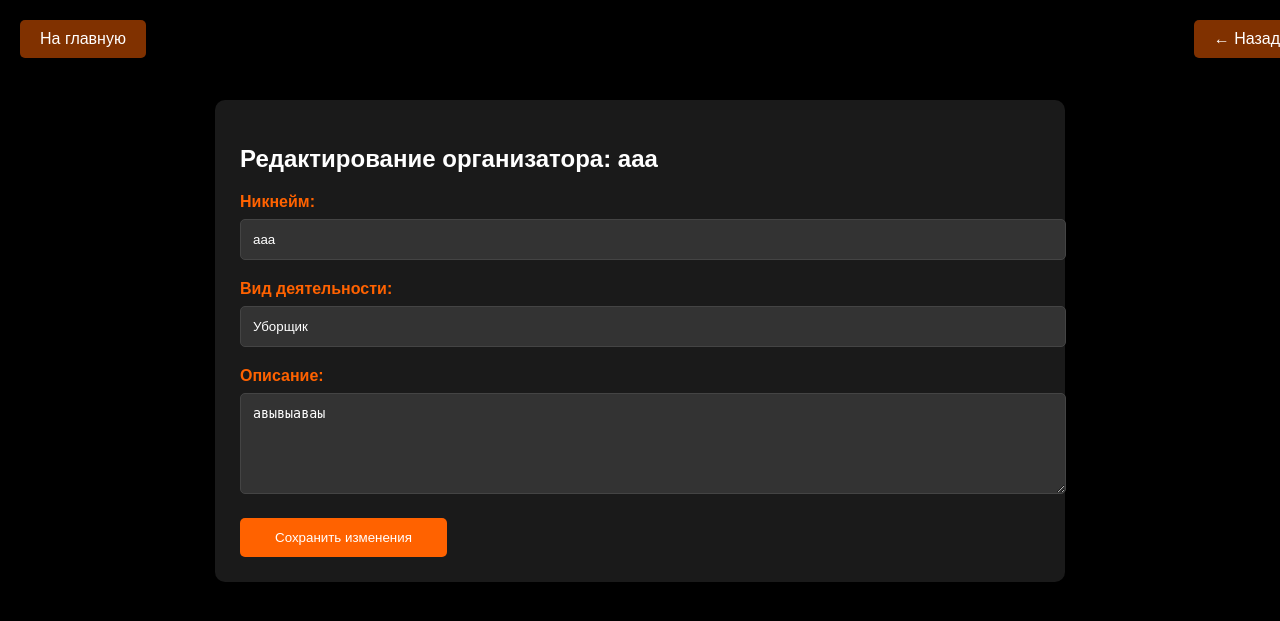
After one commit to DvorNil/if...else, a Flask app: page /edit_organizer/3 in a window 1280 px wide. The commit adds this page. Shown: the top 621 px of the page. Run offline with Flask 3, Linux system fonts and the light colour scheme; a user stored in the database is signed in.

Commit message:
Менять всех пользователей
Теперь модераторы могут изменить ник и описание любого пользователя

```diff
--- a/app/app.py
+++ b/app/app.py
@@ -1117,13 +1117,83 @@ def all_events():
     events = Event.query.filter_by(is_active=True).all()
     return render_template('all_events.html', events=events)
 
+@app.route('/all_organizers')
+def all_organizers():
+    if 'username' not in session or session.get('role') not in ['moderator', 'admin']:
+        return redirect(url_for('home'))
 
+    search_query = request.args.get('search', '').strip()
 
+    # Получаем всех организаторов с фильтром по поиску
+    organizers_query = User.query.filter_by(role='organizer')
+    if search_query:
+        organizers_query = organizers_query.filter(User.username.ilike(f'%{search_query}%'))
 
+    organizers = organizers_query.all()
+    return render_template('all_organizers.html', organizers=organizers, search_query=search_query)
 
+@app.route('/edit_organizer/<int:organizer_id>', methods=['GET', 'POST'])
+def edit_organizer(organizer_id):
+    if 'username' not in session or session.get('role') not in ['moderator', 'admin']:
+        return redirect(url_for('home'))
 
+    organizer = User.query.get_or_404(organizer_id)
 
+    if request.method == 'POST':
+        # Обновление данных
+        organizer.username = request.form.get('username', organizer.username)
+        organizer.occupation = request.form.get('occupation', organizer.occupation)
+        organizer.description = request.form.get('description', organizer.description)
 
+        db.session.commit()
+        return redirect(url_for('all_organizers'))
+
+    return render_template('edit_organizer.html', organizer=organizer)
+
+@app.route('/all_users')
+def all_users():
+    # Проверка авторизации
+    if 'username' not in session or session['role'] not in ['moderator', 'admin']:
+        return redirect(url_for('home'))
+
+    search_query = request.args.get('search', '').strip()
+
+    # Базовый запрос
+    users_query = User.query
+
+    # Фильтрация в зависимости от роли
+    if session['role'] == 'moderator':
+        # Модератор видит всех, кроме других модераторов и админов
+        users_query = users_query.filter(User.role.notin_(['moderator', 'admin']))
+    elif session['role'] == 'admin':
+        # Админ видит всех, кроме других админов
+        users_query = users_query.filter(User.role != 'admin')
+
+    # Применяем поиск, если есть запрос
+    if search_query:
+        users_query = users_query.filter(User.username.ilike(f'%{search_query}%'))
+
+    users = users_query.all()
+    return render_template('all_users.html', users=users, search_query=search_query)
+
+@app.route('/edit_user/<int:user_id>', methods=['GET', 'POST'])
+def edit_user(user_id):
+    current_user = User.query.filter_by(username=session['username']).first()
+    target_user = User.query.get_or_404(user_id)
+
+    # Проверка прав
+    if session['role'] == 'moderator' and target_user.role in ['admin', 'moderator']:
+        abort(403)
+    if session['role'] == 'admin' and target_user.role == 'admin':
+        abort(403)
+
+    if request.method == 'POST':
+        target_user.username = request.form.get('username', target_user.username)
+        target_user.description = request.form.get('description', target_user.description)
+        db.session.commit()
+        return redirect(url_for('all_users'))
+
+    return render_template('edit_user.html', user=target_user)
 
 
 
--- a/app/static/styles.css
+++ b/app/static/styles.css
@@ -777,3 +777,86 @@ input:checked + .slider:before {
     width: 300px;
     margin-right: 10px;
 }
+
+.organizers-list {
+    margin-top: 20px;
+    display: grid;
+    gap: 15px;
+}
+
+.organizer-item {
+    background: #1a1a1a;
+    padding: 20px;
+    border-radius: 8px;
+    transition: transform 0.2s, background 0.3s;
+    cursor: pointer;
+    border: 1px solid #333;
+}
+
+.organizer-item:hover {
+    transform: translateY(-3px);
+    background: #2a2a2a;
+    border-color: #ff6200;
+}
+
+.organizer-item p {
+    margin: 8px 0;
+    color: #aaa;
+}
+
+.organizer-item span {
+    font-size: 1.2em;
+    color: #ff6200;
+    display: block;
+    margin-bottom: 12px;
+}
+
+.edit-organizer-container {
+    max-width: 800px;
+    margin: 100px auto 50px;
+    padding: 25px;
+    background: #1a1a1a;
+    border-radius: 10px;
+}
+
+.edit-organizer-form {
+    display: grid;
+    gap: 20px;
+}
+
+.form-group label {
+    display: block;
+    margin-bottom: 8px;
+    color: #ff6200;
+    font-weight: bold;
+}
+
+.form-input {
+    width: 100%;
+    padding: 12px;
+    background: #333;
+    border: 1px solid #444;
+    border-radius: 5px;
+    color: white;
+    transition: border-color 0.3s;
+}
+
+.form-input:focus {
+    border-color: #ff6200;
+    outline: none;
+}
+
+.save-btn {
+    justify-self: start;
+    padding: 12px 35px;
+    background: #ff6200;
+    border: none;
+    border-radius: 5px;
+    color: white;
+    cursor: pointer;
+    transition: background 0.3s;
+}
+
+.save-btn:hover {
+    background: #ff4500;
+}
--- /dev/null
+++ b/app/templates/edit_organizer.html
@@ -0,0 +1,50 @@
+<!DOCTYPE html>
+<html>
+<head>
+    <title>Редактирование организатора</title>
+    <link rel="stylesheet" href="{{ url_for('static', filename='styles.css') }}">
+</head>
+<body>
+    <div class="header">
+        <a href="{{ url_for('home') }}" class="menu-btn">На главную</a>
+        <a href="{{ url_for('all_organizers') }}" class="menu-btn">← Назад</a>
+    </div>
+
+    <div class="edit-organizer-container">
+        <h2>Редактирование организатора: {{ organizer.username }}</h2>
+
+        <form class="edit-organizer-form" method="POST" action="{{ url_for('edit_organizer', organizer_id=organizer.id) }}">
+            <div class="form-group">
+                <label for="username">Никнейм:</label>
+                <input type="text"
+                       id="username"
+                       name="username"
+                       class="form-input"
+                       value="{{ organizer.username }}"
+                       required>
+            </div>
+
+            <div class="form-group">
+                <label for="occupation">Вид деятельности:</label>
+                <input type="text"
+                       id="occupation"
+                       name="occupation"
+                       class="form-input"
+                       value="{{ organizer.occupation or '' }}"
+                       placeholder="Укажите сферу деятельности">
+            </div>
+
+            <div class="form-group">
+                <label for="description">Описание:</label>
+                <textarea id="description"
+                          name="description"
+                          class="form-input"
+                          rows="5"
+                          placeholder="Описание организатора...">{{ organizer.description or '' }}</textarea>
+            </div>
+
+            <button type="submit" class="save-btn">Сохранить изменения</button>
+        </form>
+    </div>
+</body>
+</html>
--- a/app/templates/index.html
+++ b/app/templates/index.html
@@ -22,7 +22,9 @@
                         <a href="{{ url_for('add_tag') }}">Добавить тег</a>
                         {% endif %}
 
-                    {% if session.role == 'moderator' %}
+                    {% if session.role in ['moderator', 'admin'] %}
+                        <a href="{{ url_for('all_organizers') }}">Все организаторы</a>
+                        <a href="{{ url_for('all_users') }}">Все участники</a>
                         <a href="{{ url_for('all_events') }}">Все мероприятия</a>
                     {% endif %}
                     <a href="{{ url_for('profile') }}">Профиль</a>
```
Also changed, not shown: app/templates/all_organizers.html (added, +42 -0 lines), app/templates/all_users.html (added, +51 -0 lines), app/templates/edit_user.html (added, +50 -0 lines), instance/events.db, 1 other file.
